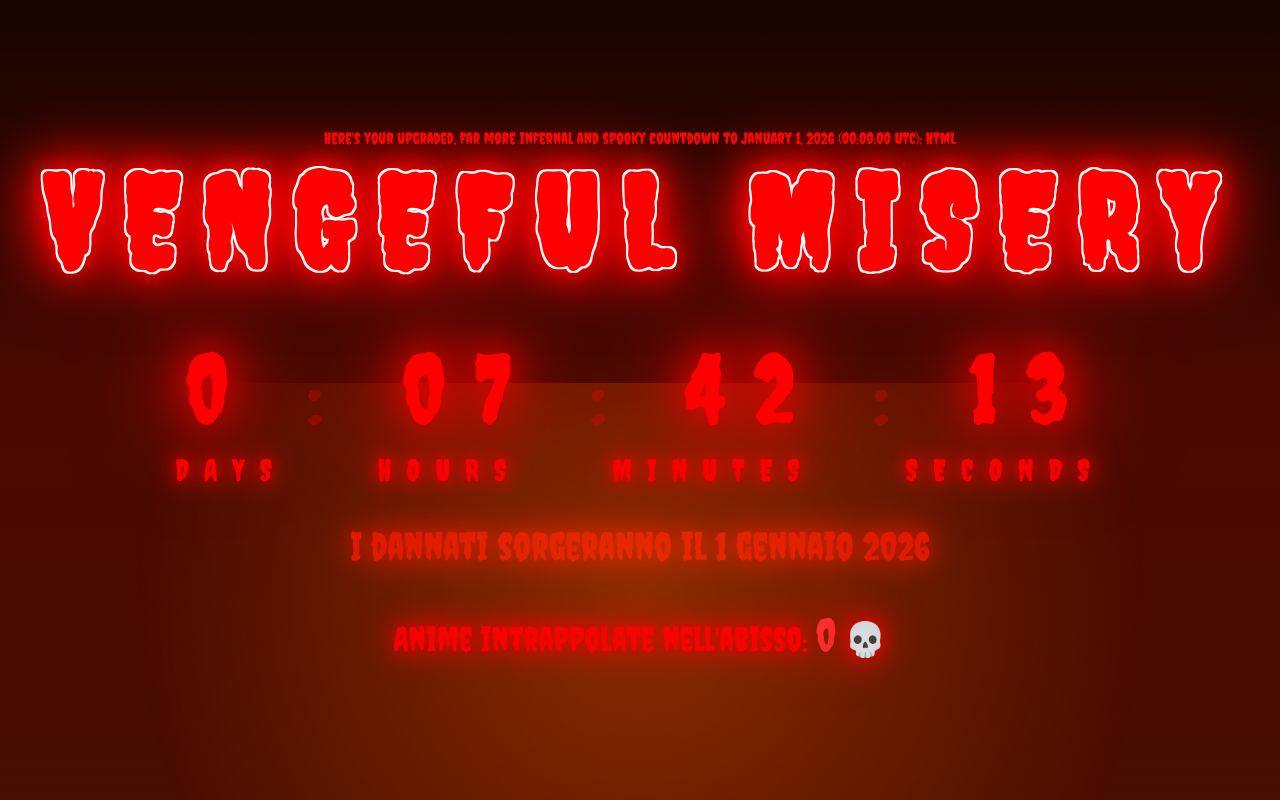
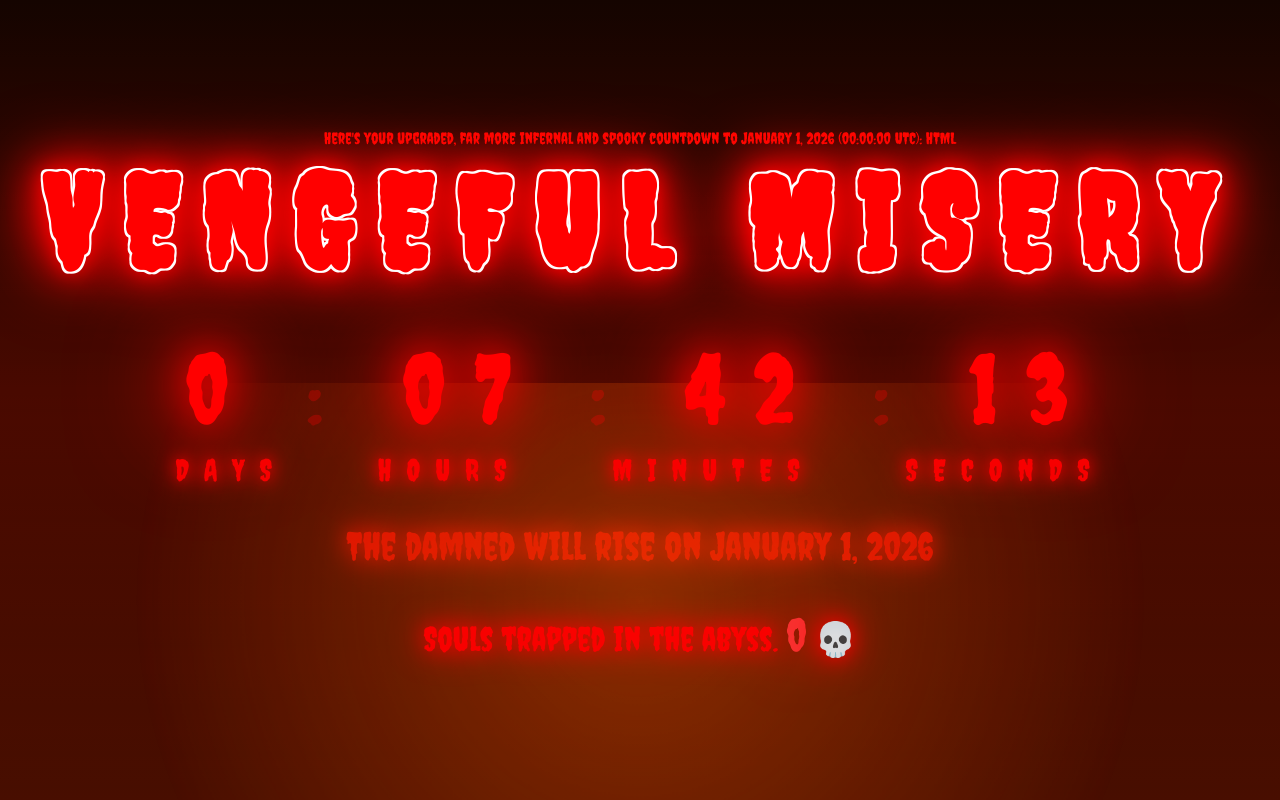
Before and after one commit to joe710603-design/VengefulMisery, a plain HTML site: page index.html in a window 1280 px wide. Shown: the top 800 px of the page. Drawn offline with Linux system fonts and the light colour scheme.

Commit message:
Revamp countdown page for 2026
Updated the countdown page for January 1, 2026 with enhanced styling and functionality.

```diff
--- a/index.html
+++ b/index.html
@@ -182,10 +182,10 @@ HTML<!DOCTYPE html>
         <div class="label">DAYS  HOURS  MINUTES  SECONDS</div>
     </div>
 
-    <p>I dannati sorgeranno il 1 gennaio 2026</p>
+    <p>The damned will rise on January 1, 2026</p>
 
     <div class="visitor-count">
-        Anime intrappolate nell'abisso: <span id="visitor-number">0</span> 💀
+        Souls trapped in the abyss. <span id="visitor-number">0</span> 💀
     </div>
 
     <!-- Audio leggero -->
```
